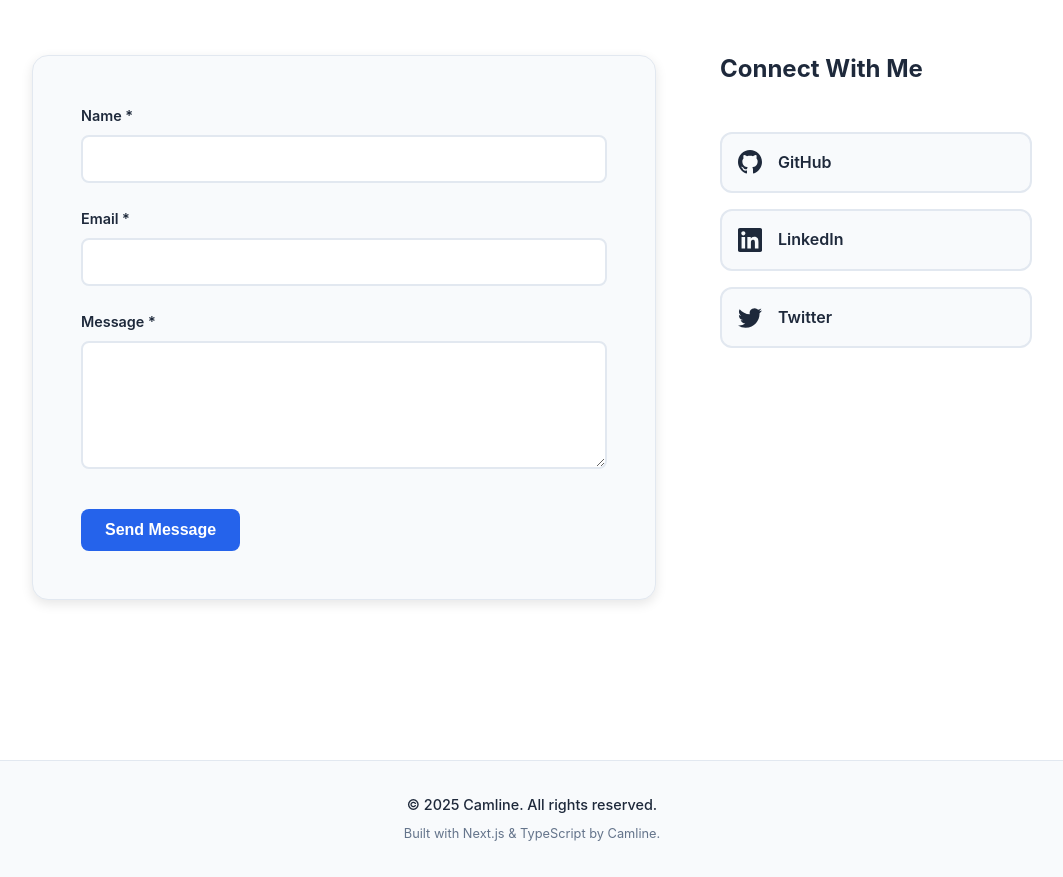
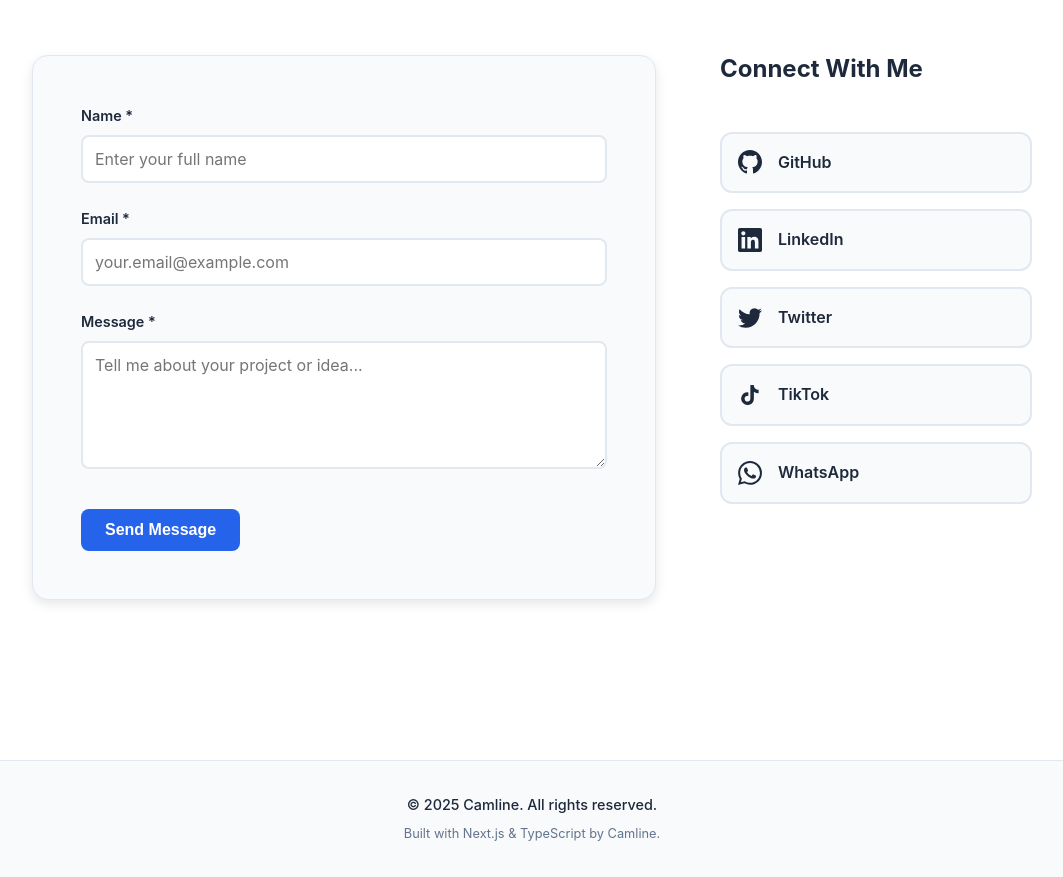
Before and after one commit to CamlineKe/portfolio, a Next.js app: page / in a window 1280 px wide. Shown: the part 6480-7357 px from the top of the page, without its empty margins (108-1171 px from the left). Built offline with nearby package versions, Linux system fonts and the light colour scheme.

Commit message:
Update contact component, included place holders and the socials

```diff
--- a/components/Contact.tsx
+++ b/components/Contact.tsx
@@ -30,6 +30,16 @@ const Contact: React.FC = () => {
       name: 'Twitter',
       url: 'https://twitter.com/your-twitter',
       icon: 'twitter',
+    },
+    {
+      name: 'TikTok',
+      url: 'https://tiktok.com/@your-tiktok',
+      icon: 'tiktok',
+    },
+    {
+      name: 'WhatsApp',
+      url: 'https://wa.me/254110101010',
+      icon: 'whatsapp',
     },
   ];
 
@@ -109,6 +119,18 @@ const Contact: React.FC = () => {
             <path d="M23.953 4.57a10 10 0 01-2.825.775 4.958 4.958 0 002.163-2.723c-.951.555-2.005.959-3.127 1.184a4.92 4.92 0 00-8.384 4.482C7.69 8.095 4.067 6.13 1.64 3.162a4.822 4.822 0 00-.666 2.475c0 1.71.87 3.213 2.188 4.096a4.904 4.904 0 01-2.228-.616v.06a4.923 4.923 0 003.946 4.827 4.996 4.996 0 01-2.212.085 4.936 4.936 0 004.604 3.417 9.867 9.867 0 01-6.102 2.105c-.39 0-.779-.023-1.17-.067a13.995 13.995 0 007.557 2.209c9.053 0 13.998-7.496 13.998-13.985 0-.21 0-.42-.015-.63A9.935 9.935 0 0024 4.59z" />
           </svg>
         );
+      case 'tiktok':
+        return (
+          <svg viewBox="0 0 24 24" fill="currentColor">
+            <path d="M19.59 6.69a4.83 4.83 0 0 1-3.77-4.25V2h-3.45v13.67a2.89 2.89 0 0 1-5.2 1.74 2.89 2.89 0 0 1 2.31-4.64 2.93 2.93 0 0 1 .88.13V9.4a6.84 6.84 0 0 0-1-.05A6.33 6.33 0 0 0 5 20.1a6.34 6.34 0 0 0 10.86-4.43v-7a8.16 8.16 0 0 0 4.77 1.52v-3.4a4.85 4.85 0 0 1-1-.1z" />
+          </svg>
+        );
+      case 'whatsapp':
+        return (
+          <svg viewBox="0 0 24 24" fill="currentColor">
+            <path d="M17.472 14.382c-.297-.149-1.758-.867-2.03-.967-.273-.099-.471-.148-.67.15-.197.297-.767.966-.94 1.164-.173.199-.347.223-.644.075-.297-.15-1.255-.463-2.39-1.475-.883-.788-1.48-1.761-1.653-2.059-.173-.297-.018-.458.13-.606.134-.133.298-.347.446-.52.149-.174.198-.298.298-.497.099-.198.05-.371-.025-.52-.075-.149-.669-1.612-.916-2.207-.242-.579-.487-.5-.669-.51-.173-.008-.371-.01-.57-.01-.198 0-.52.074-.792.372-.272.297-1.04 1.016-1.04 2.479 0 1.462 1.065 2.875 1.213 3.074.149.198 2.096 3.2 5.077 4.487.709.306 1.262.489 1.694.625.712.227 1.36.195 1.871.118.571-.085 1.758-.719 2.006-1.413.248-.694.248-1.289.173-1.413-.074-.124-.272-.198-.57-.347m-5.421 7.403h-.004a9.87 9.87 0 01-5.031-1.378l-.361-.214-3.741.982.998-3.648-.235-.374a9.86 9.86 0 01-1.51-5.26c.001-5.45 4.436-9.884 9.888-9.884 2.64 0 5.122 1.03 6.988 2.898a9.825 9.825 0 012.893 6.994c-.003 5.45-4.437 9.884-9.885 9.884m8.413-18.297A11.815 11.815 0 0012.05 0C5.495 0 .16 5.335.157 11.892c0 2.096.547 4.142 1.588 5.945L.057 24l6.305-1.654a11.882 11.882 0 005.683 1.448h.005c6.554 0 11.89-5.335 11.893-11.893a11.821 11.821 0 00-3.48-8.413Z" />
+          </svg>
+        );
       default:
         return null;
     }
@@ -152,6 +174,7 @@ const Contact: React.FC = () => {
                   <input
                     type="text"
                     id="name"
+                    placeholder="Enter your full name"
                     className={`${styles.input} ${errors.name ? styles.error : ''}`}
                     {...register('name', {
                       required: 'Name is required',
@@ -173,6 +196,7 @@ const Contact: React.FC = () => {
                   <input
                     type="email"
                     id="email"
+                    placeholder="your.email@example.com"
                     className={`${styles.input} ${errors.email ? styles.error : ''}`}
                     {...register('email', {
                       required: 'Email is required',
@@ -194,6 +218,7 @@ const Contact: React.FC = () => {
                   <textarea
                     id="message"
                     rows={5}
+                    placeholder="Tell me about your project or idea..."
                     className={`${styles.textarea} ${errors.message ? styles.error : ''}`}
                     {...register('message', {
                       required: 'Message is required',
```
